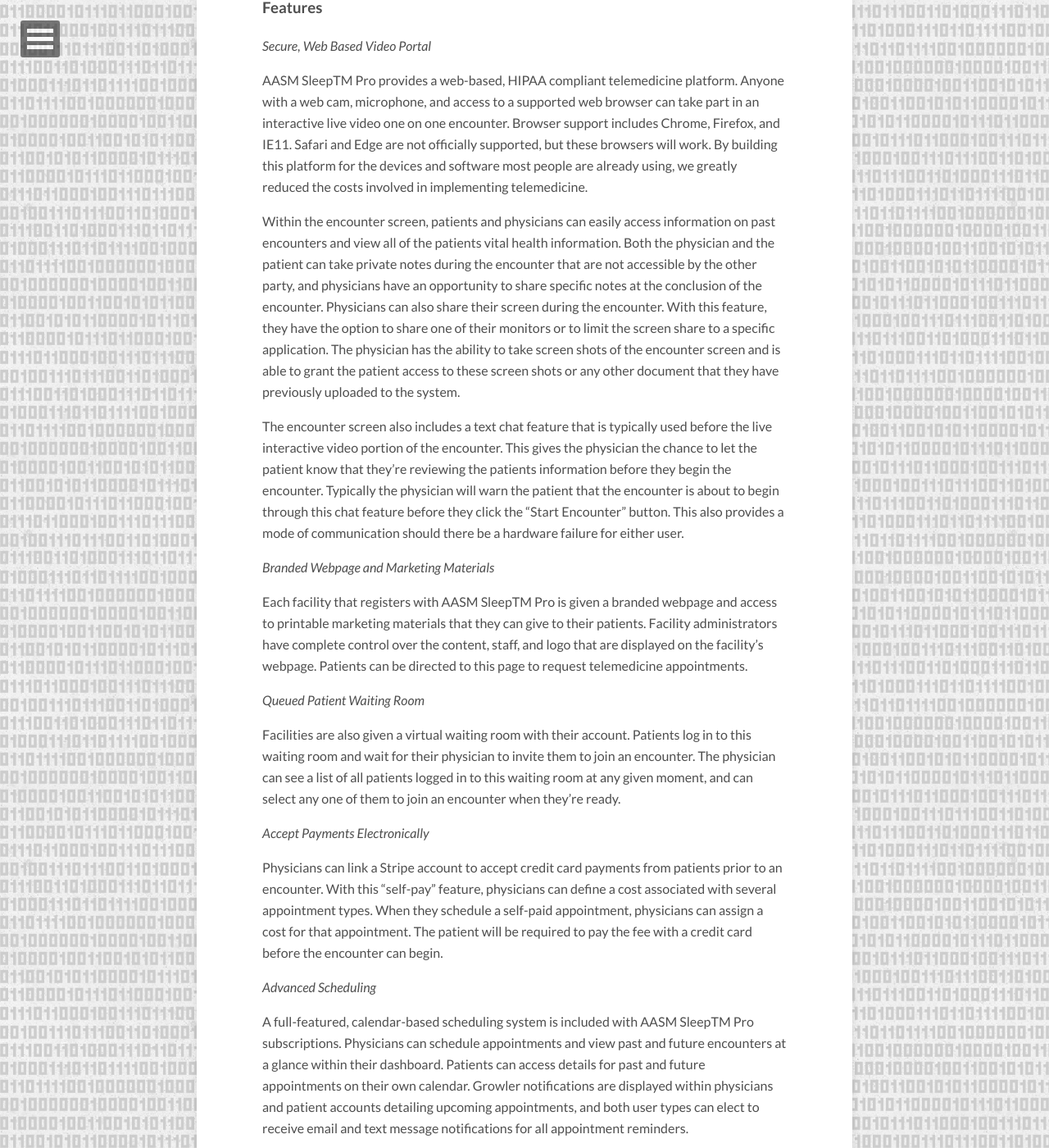
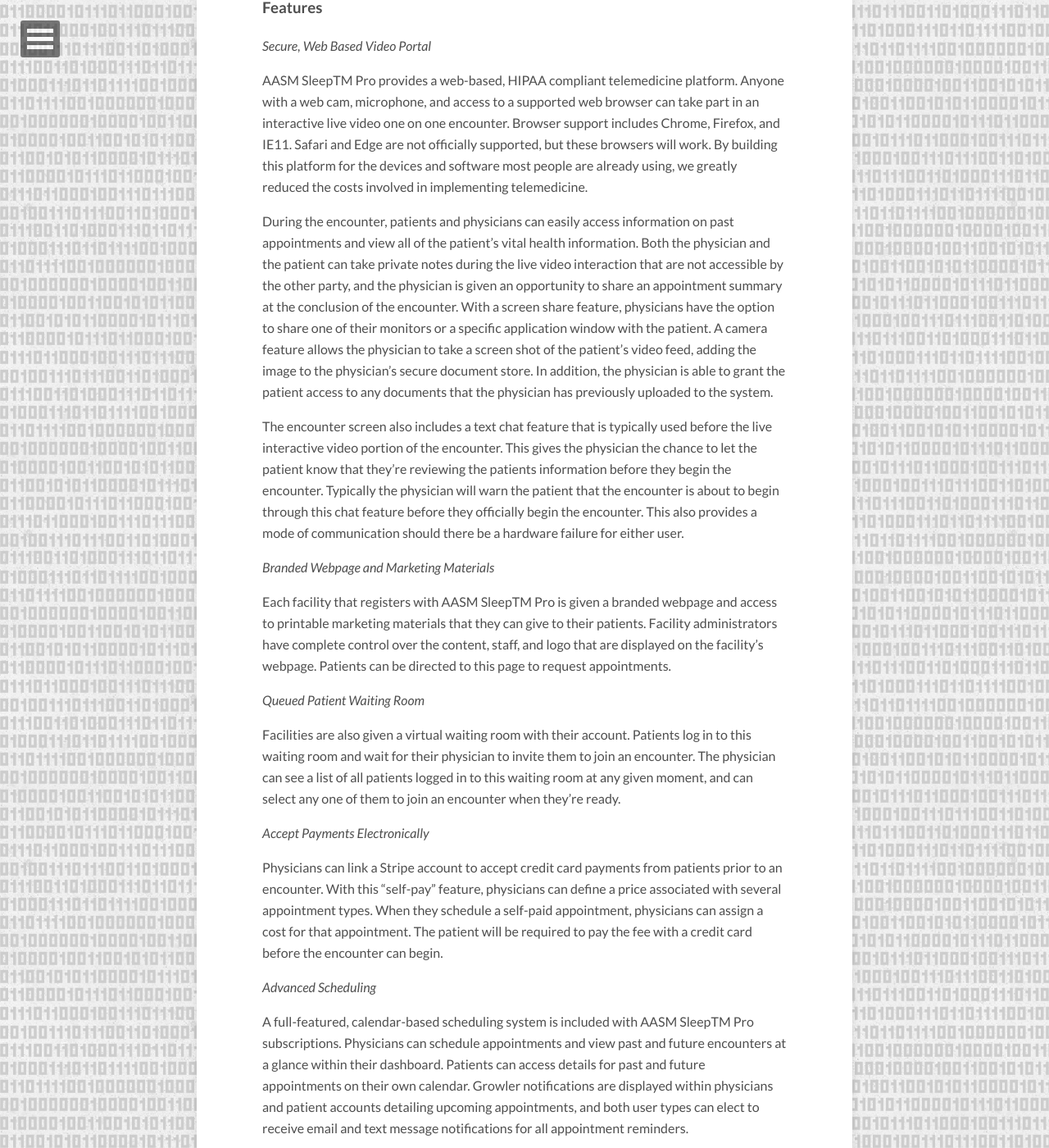
Before and after one commit to JacobMDavidson/JacobMDavidson.github.io, a Jekyll site: the page built from _posts/webapps/2016-07-06-aasmsleeptmpro.md, in a window 1280 px wide and 1400 px high, scrolled down 1309 px. Shown: the whole window at 82% size. Built offline with Jekyll 4.4.1, drawn with Linux system fonts in a browser that asks for light colours; nearby versions of some CDN libraries; some of the changed text lies outside the part shown.

Commit message:
Final SleepTM Pro description edits

```diff
--- a/_posts/webapps/2016-07-06-aasmsleeptmpro.md
+++ b/_posts/webapps/2016-07-06-aasmsleeptmpro.md
@@ -20,7 +20,7 @@
 
 ### Architecture
 
-Hosted in an Azure App Service, this project was built in ASP.NET 4.5 using VB.NET and Web Forms. The data access layer utilizes ADO.NET to connect to a MS SQL database also hosted on Azure. SignalR was used for real-time communications, and OpenTok's WebRTC platform formed the basis of the live video interaction. MembershipReboot was used for identity management and authentication.
+Hosted in an Azure App Service, this project was built in ASP.NET 4.5 using VB.NET and Web Forms. ADO.NET connects the data access layer to a MS SQL database also hosted on Azure. SignalR was used for real-time communications, and OpenTok's WebRTC platform formed the basis of the live video interaction. MembershipReboot was used for identity management and authentication.
 
 ### Features
 
@@ -28,13 +28,13 @@
 
 AASM SleepTM Pro provides a web-based, HIPAA compliant telemedicine platform. Anyone with a web cam, microphone, and access to a supported web browser can take part in an interactive live video one on one encounter. Browser support includes Chrome, Firefox, and IE11. Safari and Edge are not officially supported, but these browsers will work. By building this platform for the devices and software most people are already using, we greatly reduced the costs involved in implementing telemedicine.
 
-Within the encounter screen, patients and physicians can easily access information on past encounters and view all of the patients vital health information. Both the physician and the patient can take private notes during the encounter that are not accessible by the other party, and physicians have an opportunity to share specific notes at the conclusion of the encounter. Physicians can also share their screen during the encounter. With this feature, they have the option to share one of their monitors or to limit the screen share to a specific application. The physician has the ability to take screen shots of the encounter screen and is able to grant the patient access to these screen shots or any other document that they have previously uploaded to the system.
+During the encounter, patients and physicians can easily access information on past appointments and view all of the patient's vital health information. Both the physician and the patient can take private notes during the live video interaction that are not accessible by the other party, and the physician is given an opportunity to share an appointment summary at the conclusion of the encounter. With a screen share feature, physicians have the option to share one of their monitors or a specific application window with the patient. A camera feature allows the physician to take a screen shot of the patient's video feed, adding the image to the physician's secure document store. In addition, the physician is able to grant the patient access to any documents that the physician has previously uploaded to the system.
 
-The encounter screen also includes a text chat feature that is typically used before the live interactive video portion of the encounter. This gives the physician the chance to let the patient know that they're reviewing the patients information before they begin the encounter. Typically the physician will warn the patient that the encounter is about to begin through this chat feature before they click the "Start Encounter" button. This also provides a mode of communication should there be a hardware failure for either user.
+The encounter screen also includes a text chat feature that is typically used before the live interactive video portion of the encounter. This gives the physician the chance to let the patient know that they're reviewing the patients information before they begin the encounter. Typically the physician will warn the patient that the encounter is about to begin through this chat feature before they officially begin the encounter. This also provides a mode of communication should there be a hardware failure for either user.
 
 *Branded Webpage and Marketing Materials*
 
-Each facility that registers with AASM SleepTM Pro is given a branded webpage and access to printable marketing materials that they can give to their patients. Facility administrators have complete control over the content, staff, and logo that are displayed on the facility's webpage. Patients can be directed to this page to request telemedicine appointments.
+Each facility that registers with AASM SleepTM Pro is given a branded webpage and access to printable marketing materials that they can give to their patients. Facility administrators have complete control over the content, staff, and logo that are displayed on the facility's webpage. Patients can be directed to this page to request appointments.
 
 *Queued Patient Waiting Room*
 
@@ -42,7 +42,7 @@
 
 *Accept Payments Electronically*
 
-Physicians can link a Stripe account to accept credit card payments from patients prior to an encounter. With this "self-pay" feature, physicians can define a cost associated with several appointment types. When they schedule a self-paid appointment, physicians can assign a cost for that appointment. The patient will be required to pay the fee with a credit card before the encounter can begin.
+Physicians can link a Stripe account to accept credit card payments from patients prior to an encounter. With this "self-pay" feature, physicians can define a price associated with several appointment types. When they schedule a self-paid appointment, physicians can assign a cost for that appointment. The patient will be required to pay the fee with a credit card before the encounter can begin.
 
 *Advanced Scheduling*
 
@@ -70,4 +70,4 @@
 
 ## Conclusion
 
-With AASM SleepTM Pro, physicians have all of the tools they need to effectively see and treat patients using telemedicine. This tool can virtually replace the physicians existing EHR giving them a single platform for all of their telehealth needs, making it the perfect solution for retired and moonlighting physicians.
+With AASM SleepTM Pro, physicians have all of the tools they need to effectively see and treat patients using telemedicine. In addition to providing a secure video portal, this tool can be used as an EHR replacement giving physicians a single platform for all of their telehealth needs. AASM SleepTM Pro is the perfect solution for retired and moonlighting sleep specific physicians.
--- a/desktop-apps/dotnet/index.html
+++ b/desktop-apps/dotnet/index.html
@@ -5,8 +5,6 @@
 comments: false
 image:
   feature: visual_studio_banner.jpg
-  credit: WM. Barrett Simms
-  creditlink: http://wbsimms.com/visual-studio-wallpaper-1/
 ---
 
 {% include category_posts.html type='dotnet desktop' %}
--- a/index.html
+++ b/index.html
@@ -6,8 +6,6 @@
 comments: false
 image:
   feature: it_crowd_banner.jpg
-  credit: Graham Linehan
-  creditlink: http://observationdeck.io9.com/the-it-crowd-is-returning-for-one-last-episode-493981019
 ---
 
 {% for post in paginator.posts %}
```
Also changed, not shown: other parts of _posts/webapps/2016-07-06-aasmsleeptmpro.md (+1 -1 lines), about/index.md (+0 -2 lines).
